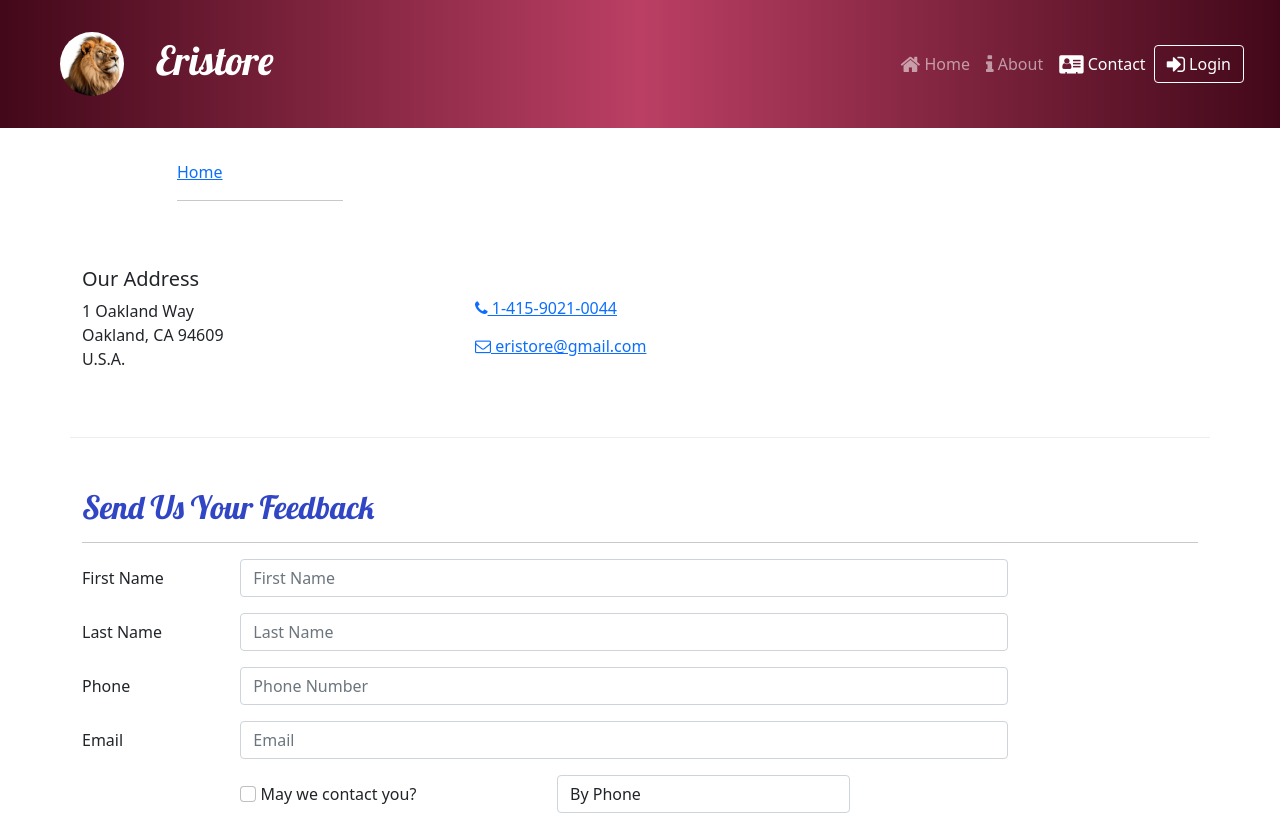
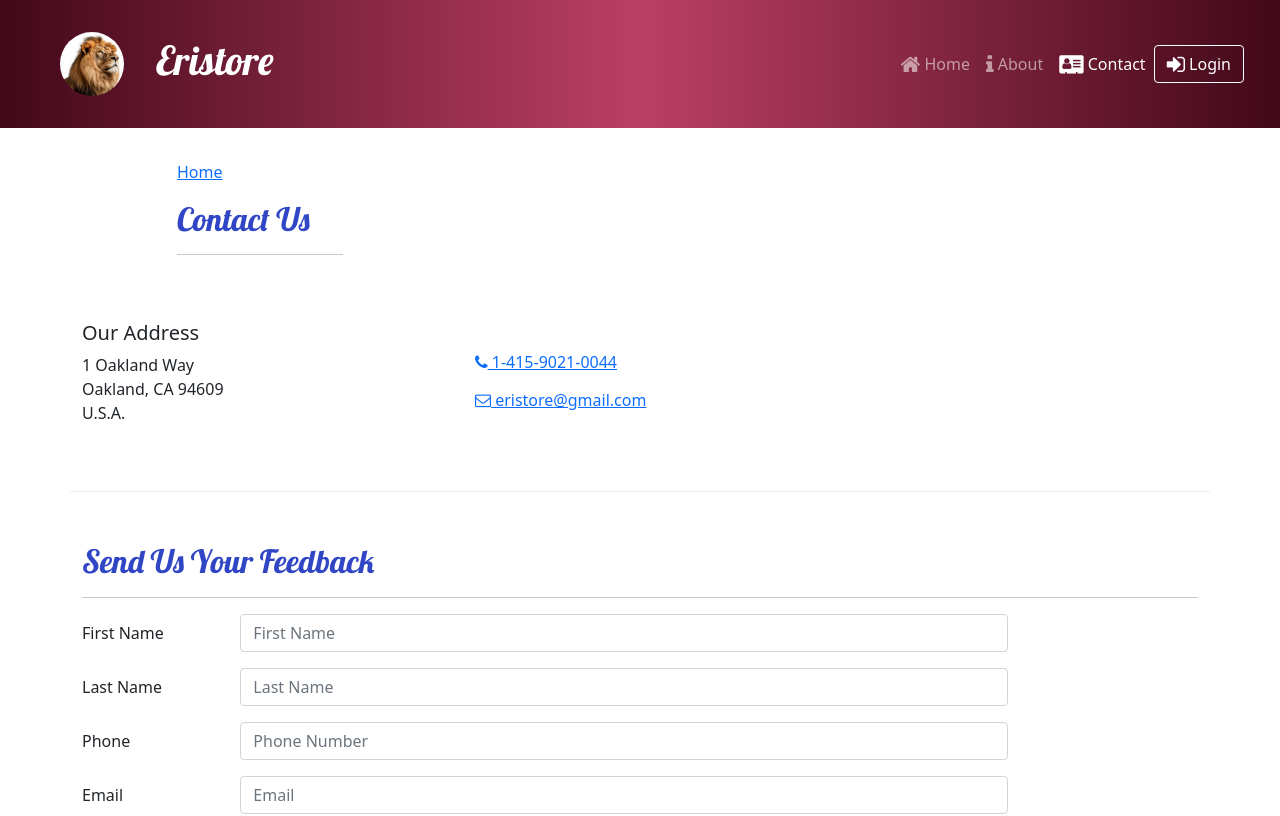
Before and after one commit to Sghsolomon/eristore, a React (Create React App) app: page /contact in a window 1280 px wide. Shown: the top 816 px of the page. Built offline with nearby package versions, Linux system fonts and the light colour scheme; no server answers.

Commit message:
Tweleveth commit

```diff
--- a/src/pages/ContactPage.js
+++ b/src/pages/ContactPage.js
@@ -3,9 +3,10 @@ import SubHeader from "../components/SubHeader";
 import ContactForm from "../components/ContactForm";
 
 const ContactPage = () => {
+  const current = { name: "Contact Us" };
   return (
     <Container>
-      <SubHeader current="Contact Us"></SubHeader>
+      <SubHeader current={current}></SubHeader>
       <Row className="row-content align-items-center">
         <Col sm="4">
           <h5>Our Address</h5>
```
